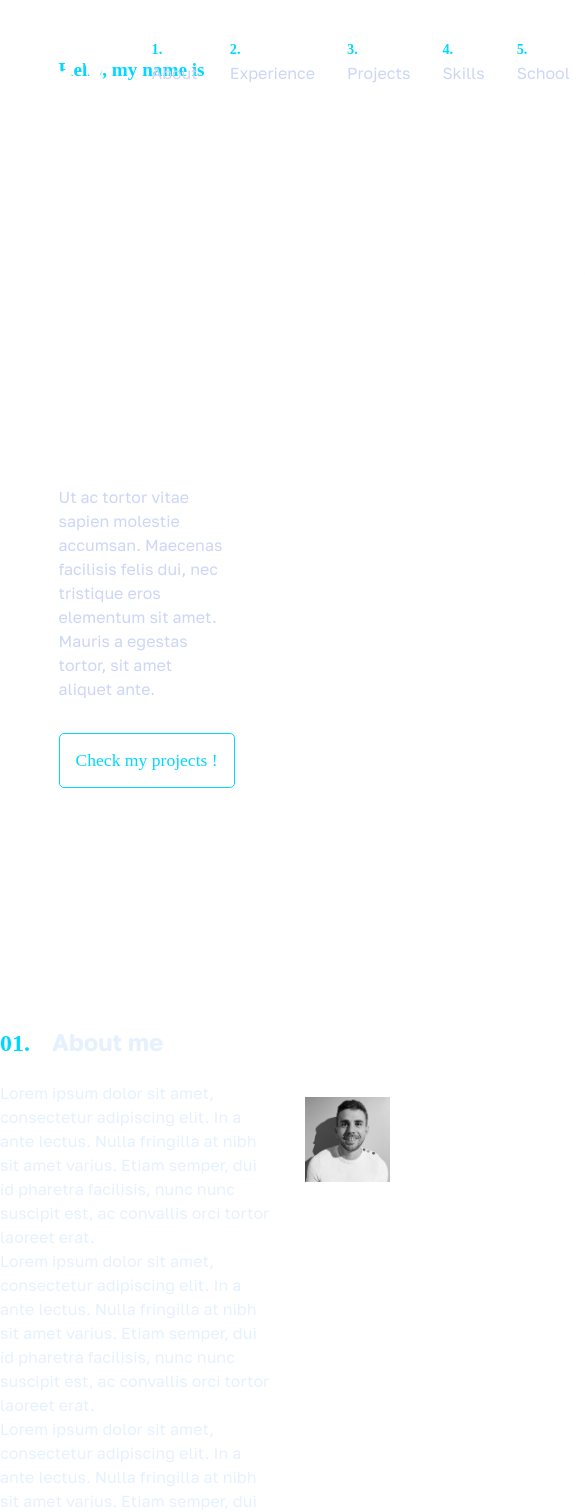
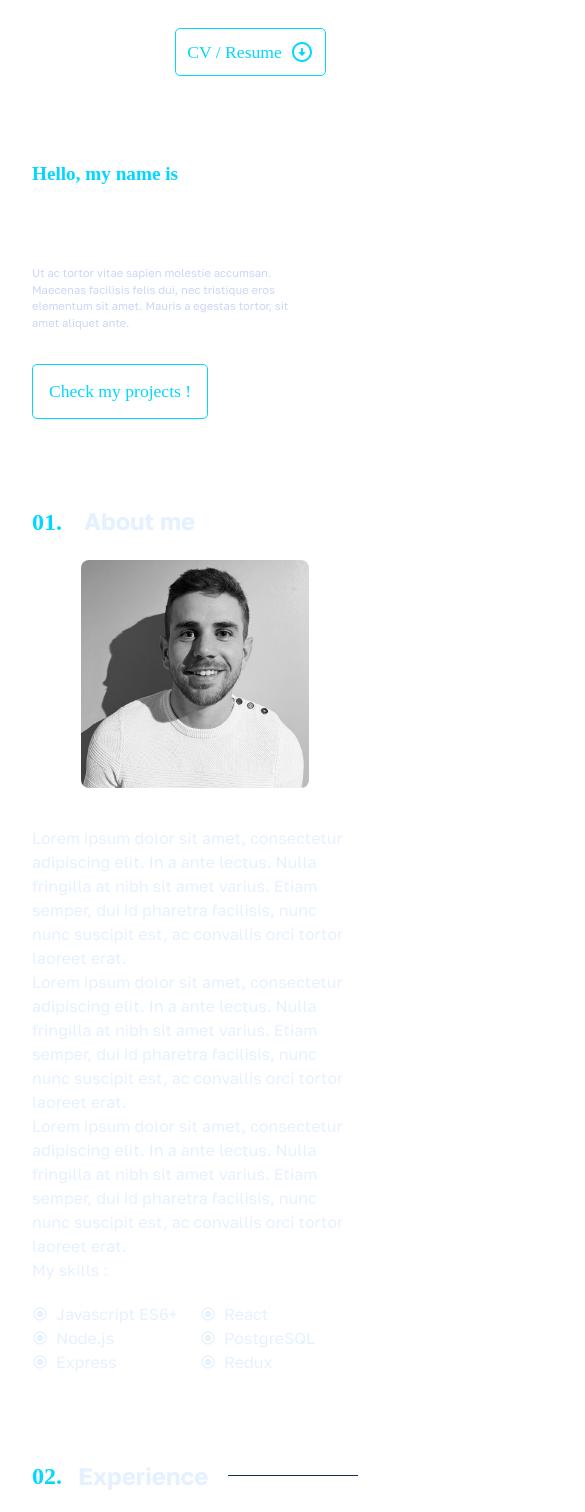
Before and after one commit to joan-vandenbulcke/portfolio, a React (Vite) app in the folder portfolio/: page / in a window 390 px wide. Shown: the top 1512 px of the page, 585 px wide, since content can reach past the window. Built offline with nearby package versions, Linux system fonts and the light colour scheme; a web font is replaced by a local one.

Commit message:
responsive design of 1st components

```diff
--- a/portfolio/src/App.jsx
+++ b/portfolio/src/App.jsx
@@ -8,22 +8,35 @@ import Timeline from './Components/Timeline';
 import ContactForm from './Components/ContactForm';
 import ScrollUpButton from './Components/ScrollUpButton';
 import Skills from './Components/Skills';
+// import Loader from './Components/Loader';
+import { useState, useEffect } from 'react';
 
 const App = () => {
 
+  // const [isLoading, setIsLoading] = useState(true);
+
+  // useEffect(() => {
+  //   setTimeout(() => {
+  //     setIsLoading(false)
+  //   }, 4000)
+  // }, [])
+
+  // return isLoading ? (
+  //   <Loader />
+  // ) :
   return (
     <div className="app">
       <AppHeader />
       <Content />
       <About />
       <Works />
-      <Projects />
-      <Skills />
+      {/* <Projects /> */}
+      {/* <Skills />
       <Timeline />
       <ContactForm />
-      <ScrollUpButton />
+      <ScrollUpButton /> */}
     </div>
-  )
+  );
 }
 
 export default App
--- a/portfolio/src/Components/About/index.jsx
+++ b/portfolio/src/Components/About/index.jsx
@@ -1,5 +1,6 @@
 import './styles.scss';
 import picture from '../../assets/photo-site.jpg';
+import { MdRadioButtonChecked } from "react-icons/md";
 
 const About = () => (
   <section id='about' className="about">
@@ -11,12 +12,12 @@ const About = () => (
         <p className="about-text">Lorem ipsum dolor sit amet, consectetur adipiscing elit. In a ante lectus. Nulla fringilla at nibh sit amet varius. Etiam semper, dui id pharetra facilisis, nunc nunc suscipit est, ac convallis orci tortor laoreet erat.</p>
         <p className="about-text">My skills :</p>
         <ul className="about-list">
-          <li className="about-list-item">Javascript ES6+</li>
-          <li className="about-list-item">React</li>
-          <li className="about-list-item">Node.js</li>
-          <li className="about-list-item">PostgreSQL</li>
-          <li className="about-list-item">Express</li>
-          <li className="about-list-item">Sequelize</li>
+          <li className="about-list-item"><MdRadioButtonChecked /> Javascript ES6+</li>
+          <li className="about-list-item"><MdRadioButtonChecked /> React</li>
+          <li className="about-list-item"><MdRadioButtonChecked /> Node.js</li>
+          <li className="about-list-item"><MdRadioButtonChecked /> PostgreSQL</li>
+          <li className="about-list-item"><MdRadioButtonChecked /> Express</li>
+          <li className="about-list-item"><MdRadioButtonChecked /> Redux</li>
         </ul>
       </div>
       <div className="about-container-right">
--- a/portfolio/src/Components/About/styles.scss
+++ b/portfolio/src/Components/About/styles.scss
@@ -1,7 +1,7 @@
 .about {
   max-width: 900px;
-  margin: 0px auto;
-  padding: 10rem 0;
+  margin: 0 auto;
+  padding: 10rem 2rem;
 }
 
 .about-container {
@@ -17,6 +17,11 @@
   width: 30%;
 }
 
+.personal-picture {
+  width: 100%;
+  border-radius: 0.5rem;
+}
+
 .about-list {
   display: grid;
   grid-template-columns: repeat(2, minmax(140px, 200px));
@@ -28,13 +33,10 @@
 }
 
 .about-list-item {
-  transition: 350ms;
-}
-
-.about-list-item::before {
-  content: "▹";
-  color: #00d8ff;
-  margin-right: 1rem;
+  transition: .3s;
+  display: flex;
+  align-items: center;
+  gap: 0.5rem;
 }
 
 .about-list-item:hover {
@@ -42,7 +44,25 @@
   cursor: default;
 }
 
-.personal-picture {
-  width: 100%;
-  margin-top: 1rem;
+// REPONSIVE DESIGN
+@media screen and (max-width: 750px) {
+
+  .about {
+    padding: 2rem;
+  }
+
+  .about-container {
+    flex-direction: column;
+  }
+
+  .about-container-left {
+    width: 100%;
+    order: 2;
+  }
+
+  .about-container-right {
+    width: 70%;
+    margin: 0 auto;
+    order: 1;
+  }
 }
--- /dev/null
+++ b/portfolio/src/Components/Loader/index.jsx
@@ -0,0 +1,16 @@
+import './styles.scss';
+
+const Loader = () => {
+
+  return (
+    <section class="loader-container">
+      <h1 class="loader-title">
+        <span>Hello, nice</span>
+        <span>to see</span>
+        <span>you here</span>
+      </h1>
+    </section>
+  )
+};
+
+export default Loader;
--- /dev/null
+++ b/portfolio/src/Components/Loader/styles.scss
@@ -0,0 +1,75 @@
+@import 'https://fonts.googleapis.com/css?family=Baloo+Paaji';
+
+$primary-color: #1e90ff ;
+$secondary-color: #ffe221;
+$tertiary-color: #ffffff;
+
+.loader-container{
+  width: 100vw;
+  height: 100vh;
+  position: relative;
+  background-color: pink;
+  z-index: 9999;
+}
+
+.loader-title {
+  width: 100%;
+  font-size: 6rem;
+  text-transform: uppercase;
+
+
+  span{
+    width: 100%;
+    float: left;
+    color: $tertiary-color;
+    -webkit-clip-path: polygon(100% 0, 100% 100%, 0 100%, 0 80%);
+    clip-path: polygon(100% 0, 100% 100%, 0 100%, 0 80%);
+    transform: translateY(-50px);
+    opacity: 0;
+    animation-name: titleAnimation;
+    animation-timing-function:ease;
+    animation-duration: 3s;
+  }
+}
+.loader-title span{
+  animation-delay: 0.6s;
+  animation-fill-mode: forwards;
+
+  &:first-child{
+    animation-delay: 0.7s;
+
+  }
+
+  &:last-child{
+    color: $secondary-color;
+    animation-delay: 0.5s;
+  }
+}
+
+@keyframes titleAnimation {
+    0% {
+      transform: translateY(-50px);
+      opacity: 0;
+      -webkit-clip-path: polygon(100% 0, 100% 100%, 0 100%, 0 80%);
+      clip-path: polygon(100% 0, 100% 100%, 0 100%, 0 80%);
+  }
+  20% {
+      transform: translateY(0);
+      opacity: 1;
+      -webkit-clip-path: polygon(100% 0, 100% 100%, 0 100%, 0 15%);
+      clip-path: polygon(100% 0, 100% 100%, 0 100%, 0 15%);
+  }
+  80% {
+       transform: translateY(0);
+       opacity: 1;
+      -webkit-clip-path: polygon(100% 0, 100% 100%, 0 100%, 0 15%);
+      clip-path: polygon(100% 0, 100% 100%, 0 100%, 0 15%);
+  }
+  100% {
+       transform: translateY(50px);
+       opacity: 0;
+      -webkit-clip-path: polygon(100% 0, 100% -0%, 0 100%, 0 100%);
+      clip-path: polygon(100% 0, 100% -0%, 0 100%, 0 100%);
+
+  }
+}
--- a/portfolio/src/Components/MainTitle/styles.scss
+++ b/portfolio/src/Components/MainTitle/styles.scss
@@ -18,7 +18,6 @@
     }
 
   &-name {
-    font-size: 5vw;
     color: #ccd6f6;
     margin: 0px;
     background: 50% 100% / 50% 50% no-repeat
@@ -69,6 +68,7 @@
   }
 }
 
+// EFFECT ON TITLE
 @keyframes reveal {
   80%{
     letter-spacing: 8px;
@@ -82,3 +82,102 @@
     text-shadow: 0 0 8px #fff;
   }
 }
+
+// -------------- REPONSIVE DESIGN ---------------
+@media screen and (max-width: 940px) {
+  .title {
+    padding: 2rem;
+  }
+
+  .title-name {
+    font-size: 4rem;
+  }
+
+  .title-catch {
+    font-size: 2rem;
+  }
+}
+
+@media screen and (max-width: 750px) {
+
+  .title {
+    padding-top: 10rem;
+    min-height: auto;
+    height: auto;
+  }
+}
+
+@media screen and (max-width: 720px) {
+
+  .title-name {
+    font-size: 3rem;
+  }
+
+  .title-catch {
+    font-size: 1.5rem;
+  }
+
+  .title-intro {
+    width: 80%;
+  }
+}
+
+@media screen and (max-width: 560px) {
+
+  .title {
+    justify-content: flex-start;
+    padding-top: 10rem;
+    height: auto;
+    min-height: auto;
+  }
+
+  .title-name {
+    font-size: 2.5rem;
+  }
+
+  .title-catch {
+    font-size: 1.3rem;
+  }
+
+  .title-intro {
+    width: 80%;
+  }
+}
+
+@media screen and (max-width: 470px) {
+
+  .title-name {
+    font-size: 2rem;
+  }
+
+  .title-catch {
+    font-size: 1.3rem;
+  }
+
+  .title-intro {
+    width: 80%;
+  }
+
+  .title-intro {
+    font-size: 0.8rem;
+  }
+}
+
+@media screen and (max-width: 390px) {
+
+  .title-name {
+    font-size: 1.5rem;
+  }
+
+  .title-catch {
+    font-size: 1rem;
+  }
+
+  .title-intro {
+    width: 80%;
+  }
+
+  .title-intro {
+    font-size: 0.7rem;
+  }
+}
--- a/portfolio/src/Components/Navbar/index.jsx
+++ b/portfolio/src/Components/Navbar/index.jsx
@@ -2,9 +2,17 @@ import './styles.scss';
 import ArrowCircleDownRoundedIcon from '@mui/icons-material/ArrowCircleDownRounded';
 import { Link } from 'react-router-dom';
 import { Link as ScrollLink } from 'react-scroll';
+import { useState } from 'react';
 
 const Navbar = () => {
 
+  const [showLinks, setShowLinks] = useState(false);
+
+  const handleShowLinks = () => {
+    setShowLinks(!showLinks)
+  }
+
+  // SCROLL TO TOP
   const scrollToTop = () => {
     window.scrollTo({
       top: 0,
@@ -17,7 +25,7 @@ const Navbar = () => {
       behavior: 'smooth'
     })
   }
-
+  // --------------------------
   return (
     <div id='navbar' className="navbar">
       <nav className="navbar-container">
@@ -70,7 +78,6 @@ const Navbar = () => {
                 spy={true}
                 smooth={true}
                 duration={500}
-                offset={-150}
                 className="navbar-item-link">
                 <span className='navbar-span'>4.  </span>Skills
               </ScrollLink>
--- a/portfolio/src/Components/Navbar/styles.scss
+++ b/portfolio/src/Components/Navbar/styles.scss
@@ -1,7 +1,7 @@
 .navbar {
   display: flex;
   justify-content: space-between;
-  padding: 20px 50px;
+  padding: 1rem 4rem;
 
   &-container {
     display: flex;
@@ -104,3 +104,80 @@ a {
   font-size: 0.9rem;
   font-family: 'Tilt Neon', cursive;
 }
+
+// BUGER MENU
+
+@media screen and (max-width: 1000px) {
+
+  .navbar-links {
+    flex-direction: column;
+    justify-content: center;
+    align-items: center;
+    position: fixed;
+    right: -100vw;
+    bottom: 0;
+    height: 100vh;
+    background-color: rgb(255, 255, 255);
+    visibility: hidden;
+    padding-right: 0;
+  }
+
+  .show-navbar .navbar-links {
+    right: 0;
+    width: 100vw;
+    visibility: visible;
+    z-index: 1000;
+  }
+
+  .navbar-links a {
+    display: block;
+    padding: 0.5rem;
+    font-size: 5vw;
+    }
+
+  .navbar-burger {
+    display: block;
+    position: relative;
+    top: 1rem;
+    right: 1rem;
+    z-index: 1001;
+  }
+
+  .navbar-burger:hover {
+    cursor: pointer;
+  }
+
+  .burger-bar,
+  .burger-bar::before,
+  .burger-bar::after {
+    display: block;
+    width: 40px;
+    height: 3px;
+    position: relative;
+    border-radius: 3px;
+    background: rgb(0, 0, 0);
+    transition: all .5s ease-in-out;
+  }
+  .burger-bar::before,
+  .burger-bar::after {
+    content: "";
+    position: absolute;
+    left: 0;
+  }
+  .burger-bar::before {
+    transform: translateY(-12px);
+  }
+  .burger-bar::after {
+    transform: translateY(12px);
+  }
+  .show-navbar .burger-bar::before {
+    transform: rotate(45deg);
+  }
+  .show-navbar .burger-bar::after {
+    transform: rotate(-45deg);
+  }
+  .show-navbar .burger-bar {
+    width: 0;
+    background: transparent;
+  }
+}
--- a/portfolio/src/Components/Skills/index.jsx
+++ b/portfolio/src/Components/Skills/index.jsx
@@ -22,8 +22,6 @@ import { GoSettings } from "react-icons/go";
 import { DiScrum } from "react-icons/di";
 import { BsWordpress } from "react-icons/bs";
 import { FaListOl } from "react-icons/fa";
-// import { DiScrum } from "react-icons/di";
-// import { DiScrum } from "react-icons/di";
 
 const Skills = () => {
 
--- a/portfolio/src/Components/Works/styles.scss
+++ b/portfolio/src/Components/Works/styles.scss
@@ -3,7 +3,7 @@
 .work {
   max-width: 900px;
   margin: 0px auto;
-  padding: 100px 0px;
+  padding: 2rem;
 }
 
 .work-title {
@@ -93,3 +93,53 @@ button {
   font-family: 'Tilt Neon', cursive;
   margin-left: 0.8rem;
 }
+
+//RESPONSIVE DESIGN
+@media screen and (max-width: 750px) {
+
+  .tablist-item {
+    font-size: 0.9rem;
+  }
+
+  .tab-description {
+    font-size: 0.9rem;
+  }
+}
+
+@media screen and (max-width: 540px) {
+
+  .tablist-item {
+    font-size: 0.8rem;
+  }
+
+  .tab-description {
+    font-size: 0.9rem;
+  }
+
+  .tab-title {
+    font-size: 0.9rem;
+  }
+
+  .company-span {
+    font-size: 0.9rem;
+  }
+}
+
+@media screen and (max-width: 540px) {
+
+  .tablist-item {
+    font-size: 0.8rem;
+  }
+
+  .tab-description {
+    font-size: 0.9rem;
+  }
+
+  .tab-title {
+    font-size: 0.9rem;
+  }
+
+  .company-span {
+    font-size: 0.9rem;
+  }
+}
```
